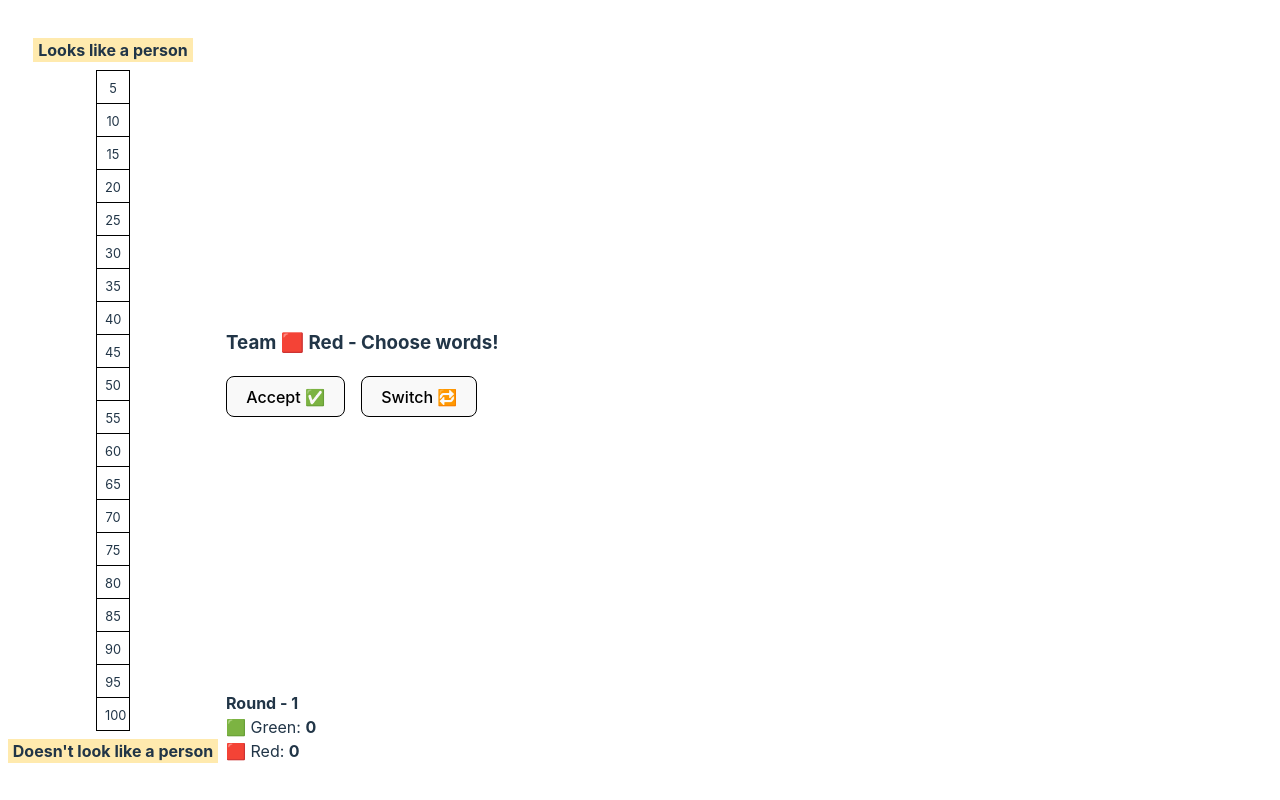
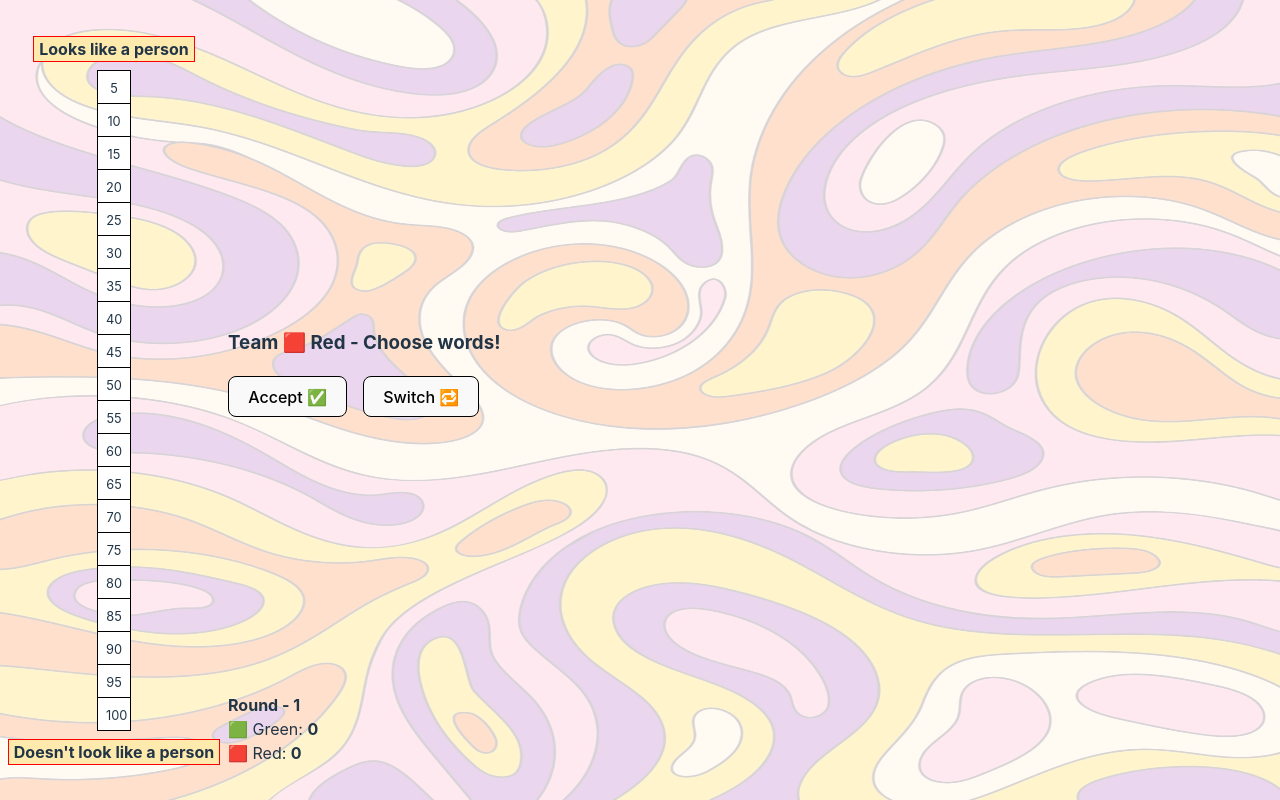
Before and after one commit to vitalybe/mindreader-game, a React (Vite) app: page / in a window 1280 px wide. Built offline with nearby package versions, Linux system fonts and the light colour scheme.

Commit message:
prettier hand

```diff
--- a/src/App.tsx
+++ b/src/App.tsx
@@ -6,8 +6,19 @@ import { StageRandomSecret } from "./components/stageRandomSecret.tsx";
 import { StageGuessSecret } from "./components/stageGuessSecret.tsx";
 import { StageHigherLower } from "./components/stageHigherLower.tsx";
 import { StageScore } from "./components/stageScore.tsx";
+import background from "./assets/background.jpg";
 
 const View = styled.div``;
+
+const Background = styled.img`
+  position: absolute;
+  top: 0;
+  left: 0;
+  width: 100%;
+  height: 100%;
+  opacity: 0.2;
+  z-index: -1;
+`;
 
 function App() {
   const game = useStore((state) => state);
@@ -18,7 +29,12 @@ function App() {
 
   let stage = <div>N/A - Uknown state</div>;
   if (!game.round.words) {
-    stage = <StageWords guessingTeam={guessingTeam.name} onWords={(words) => game.setWords(words)} />;
+    stage = (
+      <StageWords
+        guessingTeam={guessingTeam.name}
+        onWords={(words) => game.setWords(words)}
+      />
+    );
   } else if (!game.round.secret) {
     stage = (
       <StageRandomSecret
@@ -101,7 +117,12 @@ function App() {
   //   />
   // );
 
-  return <View>{stage}</View>;
+  return (
+    <View>
+      <Background src={background} />
+      {stage}
+    </View>
+  );
 }
 
 export default App;
--- a/src/components/guessingBar.tsx
+++ b/src/components/guessingBar.tsx
@@ -18,6 +18,7 @@ const Bar = styled.div`
   grid-auto-flow: row;
   border: 1px solid black;
   margin: 0.5rem 0;
+  background-color: white;
 `;
 
 const Label = styled.div<{ isHighlighted: boolean }>`
@@ -26,6 +27,7 @@ const Label = styled.div<{ isHighlighted: boolean }>`
   font-weight: bold;
   text-align: center;
   background-color: ${(props) => (props.isHighlighted ? "#ffeaae" : "white")};
+  border: ${(props) => (props.isHighlighted ? "1px solid red" : "1px solid black")};;
 `;
 
 const Number = styled.div<{ hitOffset: number | undefined }>`
@@ -53,9 +55,12 @@ const Number = styled.div<{ hitOffset: number | undefined }>`
 `;
 
 const Hand = styled.div`
+  color: #ffe336;
+  text-shadow: 0 0 3px #000000;
+  font-size: 2.6rem;
   position: absolute;
-  top: 0.6rem;
-  left: 2.3rem;
+  top: -0.9rem;
+  left: -2.3rem;
 `;
 
 export interface Props {
@@ -93,7 +98,7 @@ export function GuessingBar(props: Props) {
                 }
               >
                 {i*5}
-                {i === props.guessedNumber && <Hand>👈</Hand>}
+                {i === props.guessedNumber && <Hand>➡</Hand>}
               </Number>
             </>
           );
--- a/src/components/stageRandomSecret.tsx
+++ b/src/components/stageRandomSecret.tsx
@@ -40,7 +40,7 @@ export function StageRandomSecret(props: Props) {
       <ButtonArea>
         {randomSecret !== undefined && (
           <Button onClick={() => props.onRandomSecret(randomSecret)}>
-            Secret number: <b>{randomSecret}</b>
+            Secret number: <b>{randomSecret*5}</b>
           </Button>
         )}
       </ButtonArea>
```
Also changed, not shown: src/assets/background.jpg (added).
